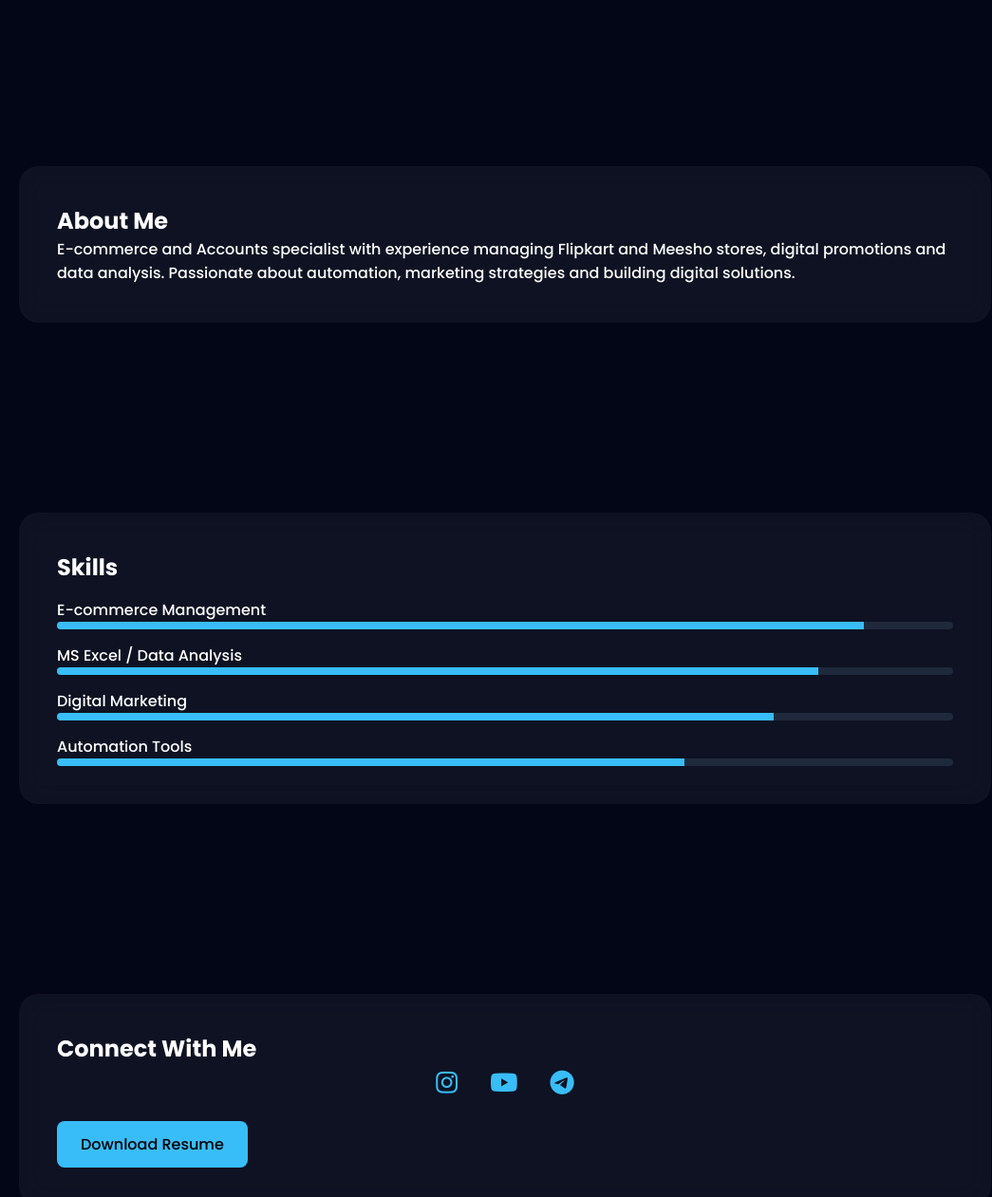
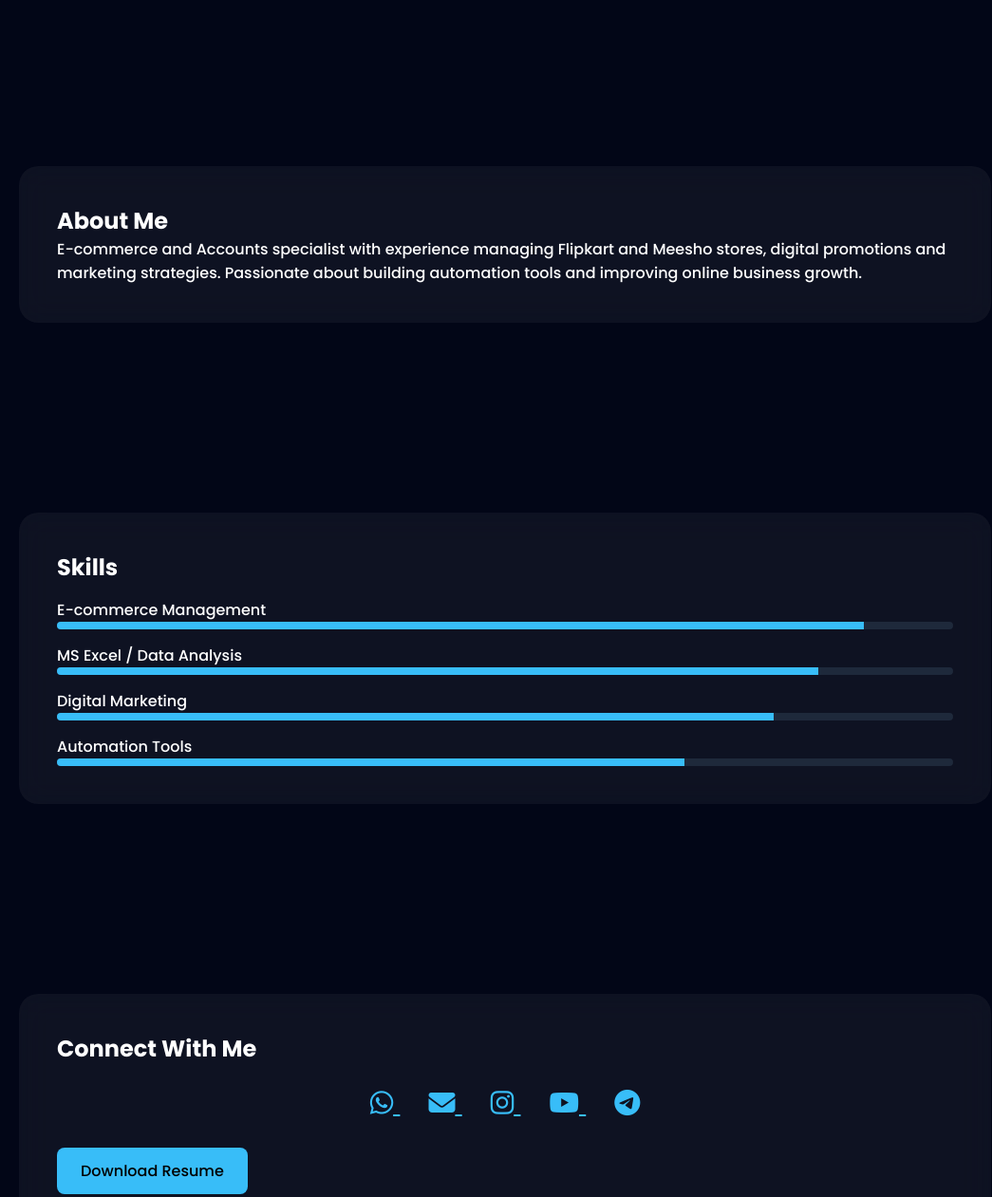
Before and after one commit to orewagarou2/portfolio, a plain HTML site: page index.html in a window 1280 px wide. Shown: the part 800-2061 px from the top of the page at 95% size, without its empty margins (108-1153 px from the left). Drawn offline with nearby package versions, Linux system fonts and the light colour scheme.

Commit message:
Update index.html

```diff
--- a/index.html
+++ b/index.html
@@ -1,10 +1,11 @@
 <!DOCTYPE html>
 <html lang="en">
 <head>
+
 <meta charset="UTF-8">
 <meta name="viewport" content="width=device-width,initial-scale=1.0">
 
-<title>Prince | Developer Portfolio</title>
+<title>Prince | Portfolio</title>
 
 <link href="https://fonts.googleapis.com/css2?family=Poppins:wght@300;500;700&display=swap" rel="stylesheet">
 
@@ -18,7 +19,7 @@
 margin:0;
 padding:0;
 box-sizing:border-box;
-font-family:'Poppins',sans-serif;
+font-family:Poppins;
 }
 
 body{
@@ -37,9 +38,8 @@ z-index:-1;
 nav{
 display:flex;
 justify-content:space-between;
-align-items:center;
 padding:20px 8%;
-background:rgba(0,0,0,0.5);
+background:rgba(0,0,0,0.6);
 backdrop-filter:blur(10px);
 }
 
@@ -57,10 +57,9 @@ text-decoration:none;
 height:100vh;
 display:flex;
 flex-direction:column;
+align-items:center;
 justify-content:center;
-align-items:center;
 text-align:center;
-padding:20px;
 }
 
 .hero img{
@@ -72,12 +71,12 @@ box-shadow:0 0 30px #38bdf8;
 
 .hero h1{
 font-size:50px;
-margin-top:15px;
+margin-top:10px;
 }
 
 .typing{
 color:#38bdf8;
-font-size:26px;
+font-size:24px;
 margin-top:10px;
 }
 
@@ -118,16 +117,23 @@ background:#38bdf8;
 
 .social{
 text-align:center;
+margin-top:20px;
 }
 
 .social a{
-font-size:26px;
+font-size:28px;
 margin:15px;
 color:#38bdf8;
+transition:0.3s;
+}
+
+.social a:hover{
+color:white;
+transform:scale(1.2);
 }
 
 .resume{
-margin-top:20px;
+margin-top:25px;
 display:inline-block;
 padding:12px 25px;
 background:#38bdf8;
@@ -143,6 +149,7 @@ color:#94a3b8;
 }
 
 </style>
+
 </head>
 
 <body>
@@ -178,9 +185,11 @@ color:#94a3b8;
 <h2>About Me</h2>
 
 <p>
+
 E-commerce and Accounts specialist with experience managing Flipkart and Meesho stores,
-digital promotions and data analysis. Passionate about automation, marketing strategies
-and building digital solutions.
+digital promotions and marketing strategies. Passionate about building automation tools
+and improving online business growth.
+
 </p>
 
 </div>
@@ -221,15 +230,29 @@ and building digital solutions.
 
 <div class="social">
 
-<a href="https://www.instagram.com/ecom_prince01"><i class="fab fa-instagram"></i></a>
+<a href="https://wa.me/919355689181" target="_blank">
+<i class="fab fa-whatsapp"></i>
+</a>
 
-<a href="https://youtube.com/@gorouff"><i class="fab fa-youtube"></i></a>
+<a href="mailto:raghavkvlogs542@gmail.com">
+<i class="fas fa-envelope"></i>
+</a>
 
-<a href="https://t.me/Orewagarouxshein"><i class="fab fa-telegram"></i></a>
+<a href="https://www.instagram.com/ecom_prince01">
+<i class="fab fa-instagram"></i>
+</a>
+
+<a href="https://youtube.com/@gorouff">
+<i class="fab fa-youtube"></i>
+</a>
+
+<a href="https://t.me/Orewagarouxshein">
+<i class="fab fa-telegram"></i>
+</a>
 
 </div>
 
-<a class="resume" href="#">Download Resume</a>
+<a class="resume" href="resume.pdf">Download Resume</a>
 
 </div>
 
@@ -243,7 +266,11 @@ and building digital solutions.
 
 <script>
 
-var text=["E-commerce Specialist","Automation Enthusiast","Digital Marketing Strategist"]
+var text=[
+"E-commerce Specialist",
+"Automation Enthusiast",
+"Digital Marketing Strategist"
+]
 
 let i=0
 let j=0
```
